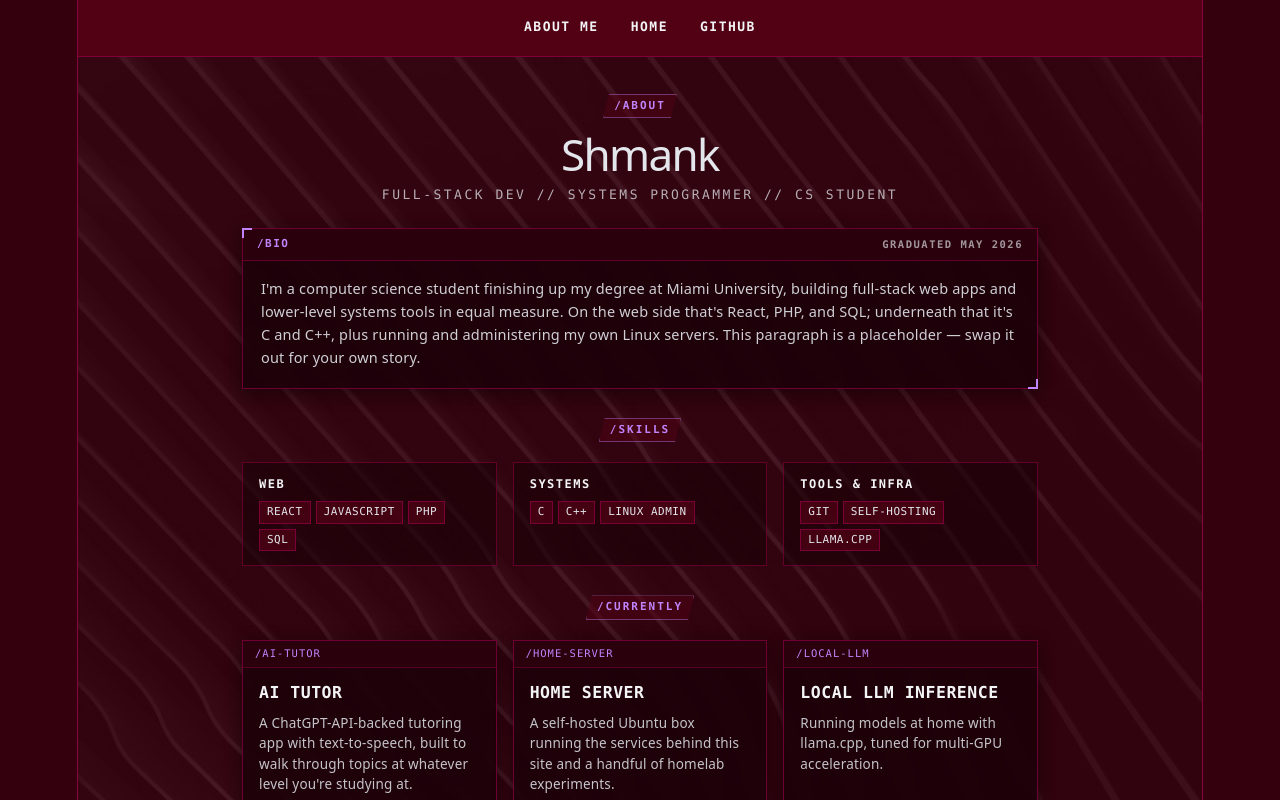
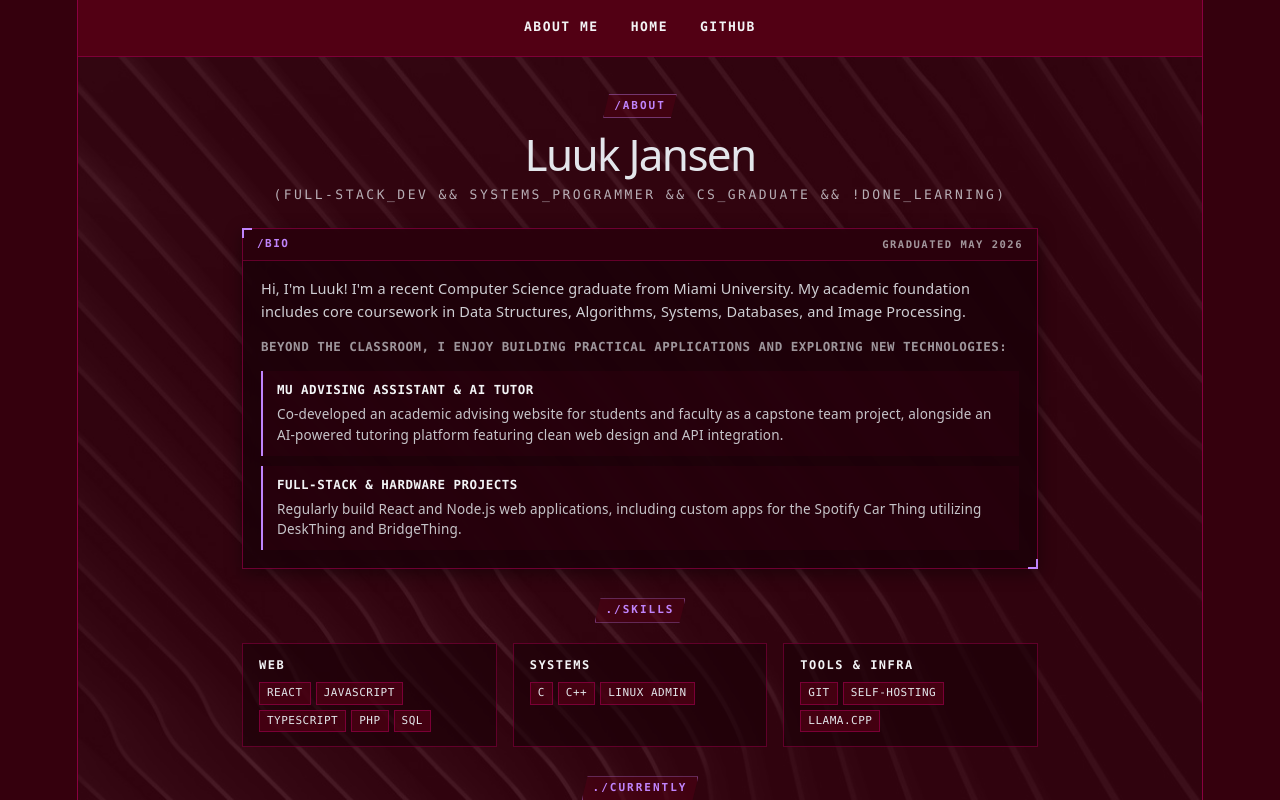
Before and after one commit to Shmankus/Shmankus.github.io, a React (Vite) app: page /About in a window 1280 px wide. Built offline with nearby package versions, Linux system fonts and the light colour scheme.

Commit message:
made about me look much batter

```diff
--- a/src/App.css
+++ b/src/App.css
@@ -606,9 +606,13 @@ Page 2 - Projects Grid
 */
 #page2 {
   height: 100%;
-  overflow-y: auto;
   scroll-snap-align: start;
   scroll-snap-stop: always;
+}
+
+.page2-scroll {
+  height: 100%;
+  overflow-y: auto;
 }
 
 .projects-container {
@@ -857,6 +861,10 @@ About page
   flex: 1;
   min-height: 0;
   height: 100%;
+}
+
+.about-scroll {
+  height: 100%;
   overflow-y: auto;
 }
 
@@ -942,6 +950,54 @@ About page
   font-size: 14.5px;
   line-height: 1.6;
   color: rgba(227, 230, 235, 0.9);
+  margin-bottom: 14px;
+}
+
+.about-card-content p:last-child {
+  margin-bottom: 0;
+}
+
+.about-card-content p.bio-lead-in {
+  font-family: var(--mono);
+  font-size: 12.5px;
+  font-weight: 600;
+  letter-spacing: 0.5px;
+  text-transform: uppercase;
+  color: rgba(227, 230, 235, 0.65);
+}
+
+.bio-highlights {
+  list-style: none;
+  margin: 0;
+  padding: 0;
+  display: flex;
+  flex-direction: column;
+  gap: 10px;
+}
+
+.bio-highlight {
+  position: relative;
+  padding: 10px 14px;
+  background: rgba(50, 0, 15, 0.4);
+  border-left: 2px solid #c084fc;
+}
+
+.bio-highlight-title {
+  display: block;
+  font-family: var(--mono);
+  font-size: 12.5px;
+  font-weight: 700;
+  letter-spacing: 0.5px;
+  text-transform: uppercase;
+  color: var(--text-h);
+  margin-bottom: 4px;
+}
+
+.about-card-content p.bio-highlight-desc {
+  margin: 0;
+  font-size: 13.5px;
+  line-height: 1.55;
+  color: rgba(227, 230, 235, 0.85);
 }
 
 .about-section {
@@ -1010,6 +1066,13 @@ About page
   gap: 12px;
 }
 
+.about-connect-links {
+  display: flex;
+  flex-wrap: wrap;
+  justify-content: center;
+  gap: 12px;
+}
+
 @media (max-width: 640px) {
   .about-container {
     padding: 20px 14px 40px;
--- a/src/pages/About.jsx
+++ b/src/pages/About.jsx
@@ -1,12 +1,15 @@
 function About() {
   return (
-    <div className="textured_bg about-page hide-scrollbar">
+    <div className="textured_bg about-page">
+      <div className="about-scroll hide-scrollbar">
       <div className="about-container">
 
         <header className="about-hero">
           <div className="tech-badge"><span>/About</span></div>
-          <h1>Shmank</h1>
-          <p className="hero-subtitle">FULL-STACK DEV // SYSTEMS PROGRAMMER // CS STUDENT</p>
+          <h1>Luuk Jansen</h1>
+          <p className="hero-subtitle">(FULL-STACK_DEV && SYSTEMS_PROGRAMMER && CS_GRADUATE && !DONE_LEARNING)
+
+          </p>
         </header>
 
         <section className="about-card">
@@ -16,17 +19,30 @@ function About() {
           </div>
           <div className="about-card-content">
             <p>
-              I'm a computer science student finishing up my degree at Miami University,
-              building full-stack web apps and lower-level systems tools in equal measure.
-              On the web side that's React, PHP, and SQL; underneath that it's C and C++,
-              plus running and administering my own Linux servers. This paragraph is a
-              placeholder &mdash; swap it out for your own story.
+              Hi, I'm Luuk! I'm a recent Computer Science graduate from Miami University. My academic foundation includes core coursework in Data Structures, Algorithms, Systems, Databases, and Image Processing.
             </p>
+
+            <p className="bio-lead-in">Beyond the classroom, I enjoy building practical applications and exploring new technologies:</p>
+
+            <ul className="bio-highlights">
+              <li className="bio-highlight">
+                <span className="bio-highlight-title">MU Advising Assistant &amp; AI Tutor</span>
+                <p className="bio-highlight-desc">
+                  Co-developed an academic advising website for students and faculty as a capstone team project, alongside an AI-powered tutoring platform featuring clean web design and API integration.
+                </p>
+              </li>
+              <li className="bio-highlight">
+                <span className="bio-highlight-title">Full-Stack &amp; Hardware Projects</span>
+                <p className="bio-highlight-desc">
+                  Regularly build React and Node.js web applications, including custom apps for the Spotify Car Thing utilizing DeskThing and BridgeThing.
+                </p>
+              </li>
+            </ul>
           </div>
         </section>
 
         <section className="about-section">
-          <div className="tech-badge"><span>/Skills</span></div>
+          <div className="tech-badge"><span>./Skills</span></div>
           <div className="skills-grid">
 
             <div className="skill-group">
@@ -34,6 +50,7 @@ function About() {
               <div className="project-card-tags">
                 <span className="project-card-tag">React</span>
                 <span className="project-card-tag">JavaScript</span>
+                <span className="project-card-tag">TypeScript</span>
                 <span className="project-card-tag">PHP</span>
                 <span className="project-card-tag">SQL</span>
               </div>
@@ -61,57 +78,43 @@ function About() {
         </section>
 
         <section className="about-section">
-          <div className="tech-badge"><span>/Currently</span></div>
+          <div className="tech-badge"><span>./Currently</span></div>
           <div className="focus-grid">
 
             <div className="focus-card">
               <div className="project-card-topbar">
-                <span className="project-card-index">/ai-tutor</span>
+                <span className="project-card-index">./home-server</span>
               </div>
               <div className="project-card-content">
-                <h3 className="project-card-title">AI Tutor</h3>
+                <h3 className="project-card-title">Home Server</h3>
                 <p className="project-card-description">
-                  A ChatGPT-API-backed tutoring app with text-to-speech, built to walk
-                  through topics at whatever level you're studying at.
+                  A self-hosted Ubuntu box running handful of homelab experiments and services
+
+                </p>
+              </div>
+            </div>
+            <div className="focus-card">
+              <div className="project-card-topbar">
+                <span className="project-card-index">./Volume_Mixer_Thing</span>
+              </div>
+              <div className="project-card-content">
+                <h3 className="project-card-title">Volume_Mixer_Thing</h3>
+                <p className="project-card-description">
+                  A webapp built for the BridgeThing custom firmware, With this I can control specified apps' volumes and control media playback with a nice UI
+
                 </p>
               </div>
             </div>
 
-            <div className="focus-card">
-              <div className="project-card-topbar">
-                <span className="project-card-index">/home-server</span>
-              </div>
-              <div className="project-card-content">
-                <h3 className="project-card-title">Home Server</h3>
-                <p className="project-card-description">
-                  A self-hosted Ubuntu box running the services behind this site
-                  and a handful of homelab experiments.
-                </p>
-              </div>
-            </div>
 
             <div className="focus-card">
               <div className="project-card-topbar">
-                <span className="project-card-index">/local-llm</span>
-              </div>
-              <div className="project-card-content">
-                <h3 className="project-card-title">Local LLM Inference</h3>
-                <p className="project-card-description">
-                  Running models at home with llama.cpp, tuned for multi-GPU
-                  acceleration.
-                </p>
-              </div>
-            </div>
-
-            <div className="focus-card">
-              <div className="project-card-topbar">
-                <span className="project-card-index">/jailbreak</span>
+                <span className="project-card-index">./jailbreak</span>
               </div>
               <div className="project-card-content">
                 <h3 className="project-card-title">iPhone Dev Projects</h3>
                 <p className="project-card-description">
-                  Tweaks and daemons built on a jailbroken iPhone 7 &mdash; a
-                  stay-awake daemon, a network logger, and a BLE scanner.
+                  Learning how to make tweaks and apps for a jailbroken Iphone 7 running iOS 15.2.1
                 </p>
               </div>
             </div>
@@ -120,13 +123,16 @@ function About() {
         </section>
 
         <section className="about-connect">
-          <div className="tech-badge"><span>/Connect</span></div>
+          <div className="tech-badge"><span>./Connect</span></div>
+          <div className="about-connect-links">
           <a
             href="https://github.com/Shmankus"
             target="_blank"
             rel="noopener noreferrer"
             className="project-card-link"
           >
+
+
             <span>VIEW GITHUB</span>
             <svg
               className="project-card-link-icon"
@@ -143,8 +149,33 @@ function About() {
               <polyline points="7 7 17 7 17 17"></polyline>
             </svg>
           </a>
+
+          <a
+            href="https://www.linkedin.com/in/luuk-jansen314/"
+            target="_blank"
+            rel="noopener noreferrer"
+            className="project-card-link"
+          >
+            <span>VIEW LinkedIn</span>
+            <svg
+              className="project-card-link-icon"
+              width="12"
+              height="12"
+              viewBox="0 0 24 24"
+              fill="none"
+              stroke="currentColor"
+              strokeWidth="2.5"
+              strokeLinecap="square"
+              strokeLinejoin="miter"
+            >
+              <line x1="7" y1="17" x2="17" y2="7"></line>
+              <polyline points="7 7 17 7 17 17"></polyline>
+            </svg>
+          </a>
+          </div>
         </section>
 
+      </div>
       </div>
     </div>
   );
--- a/src/pages/Home.jsx
+++ b/src/pages/Home.jsx
@@ -47,7 +47,8 @@ function Home() {
       </div>
 
       {/* PAGE 2 */}
-      <div id="page2" className="snap-page textured_bg hide-scrollbar">
+      <div id="page2" className="snap-page textured_bg">
+        <div className="page2-scroll hide-scrollbar">
         <div className="projects-container">
           <div className="projects-header">
             <div
@@ -71,6 +72,7 @@ function Home() {
             ))}
           </div>
         </div>
+        </div>
       </div>
 
     </div>
```
